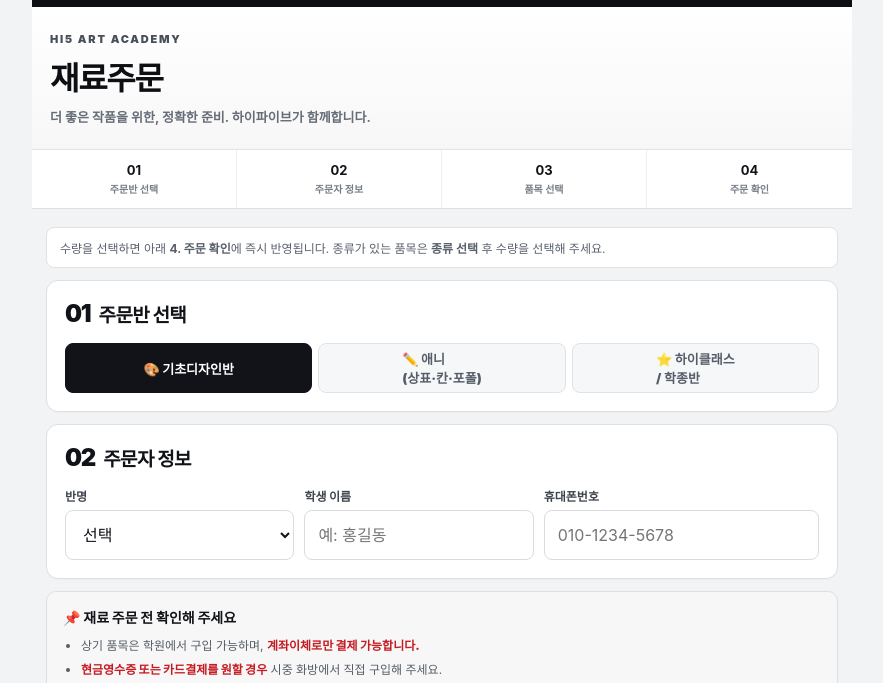
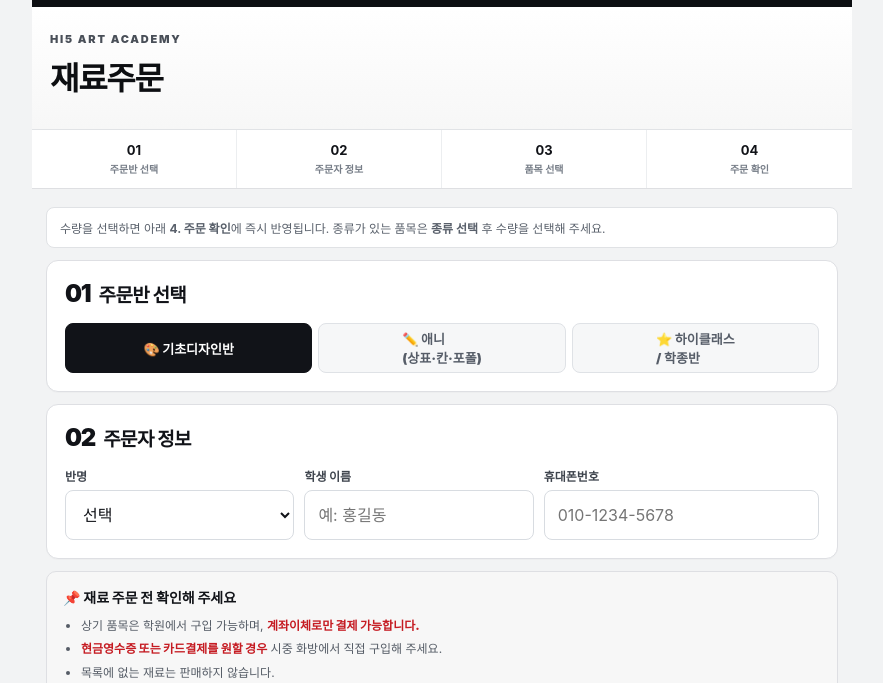
Before and after one commit to nha3866-png/hi5-material-admin, a plain HTML site: page index.html in a window 1280 px wide. Shown: the part 67-750 px from the top of the page, without its empty margins (198-1081 px from the left). Drawn offline with Linux system fonts and the light colour scheme; no server answers.

Commit message:
Add files via upload

```diff
--- a/index.html
+++ b/index.html
@@ -2,6 +2,7 @@
 
 <html lang="ko">
 <head>
+<!-- HI5 VERSION: v44 -->
 <meta charset="utf-8"/>
 <meta content="width=device-width, initial-scale=1, viewport-fit=cover" name="viewport"/>
 <title>HI5ANIHI 재료주문</title>
@@ -380,7 +381,7 @@ main{max-width:820px;padding:0 14px 44px}
   <div class="brand-hero">
     <div class="brand-eyebrow">HI5 ART ACADEMY</div>
     <h1>재료주문</h1>
-    <p>더 좋은 작품을 위한, 정확한 준비. 하이파이브가 함께합니다.</p>
+    <p></p>
   </div>
   <div class="brand-progress" aria-hidden="true">
     <div><b>01</b><span>주문반 선택</span></div>
```
